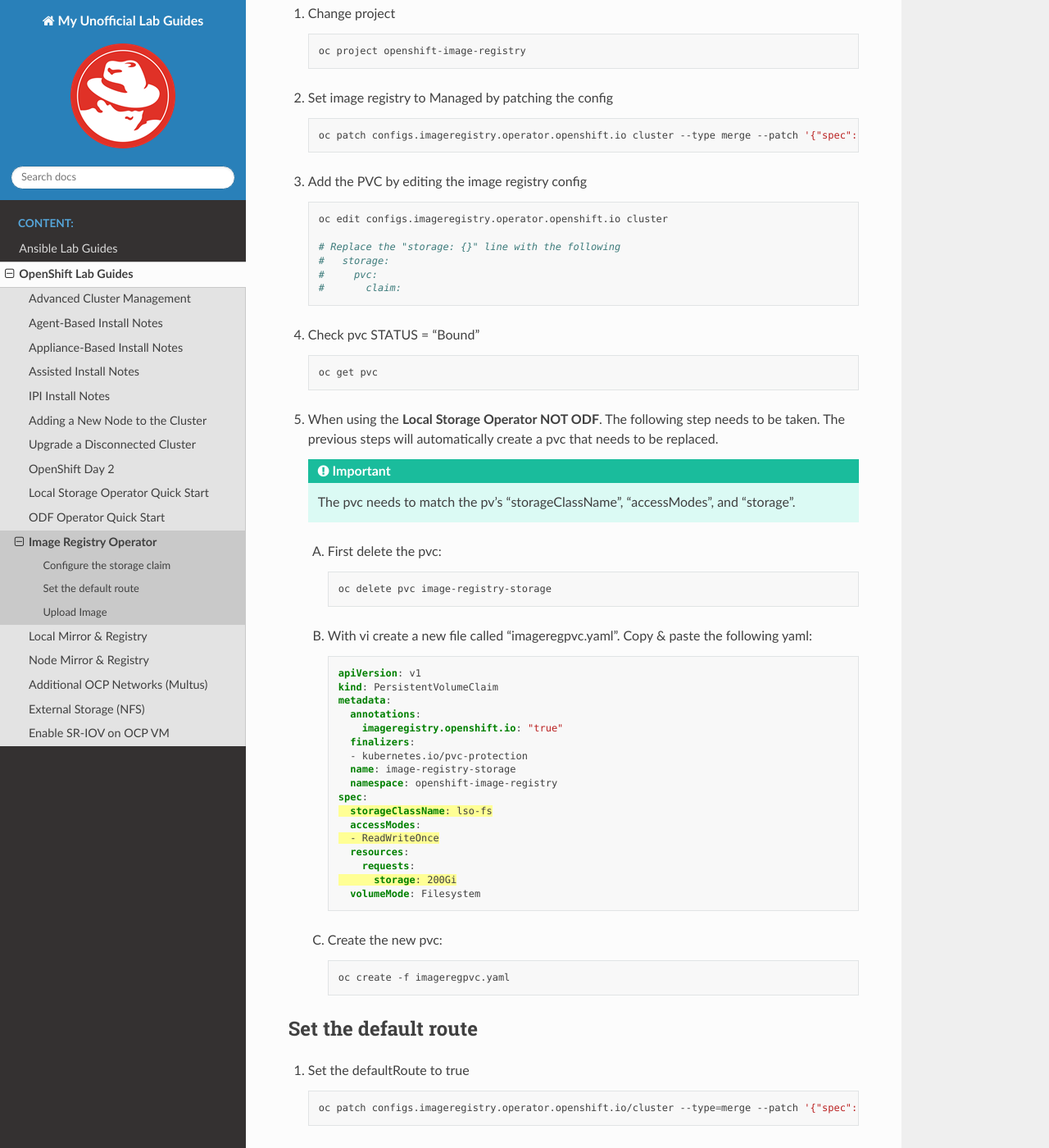
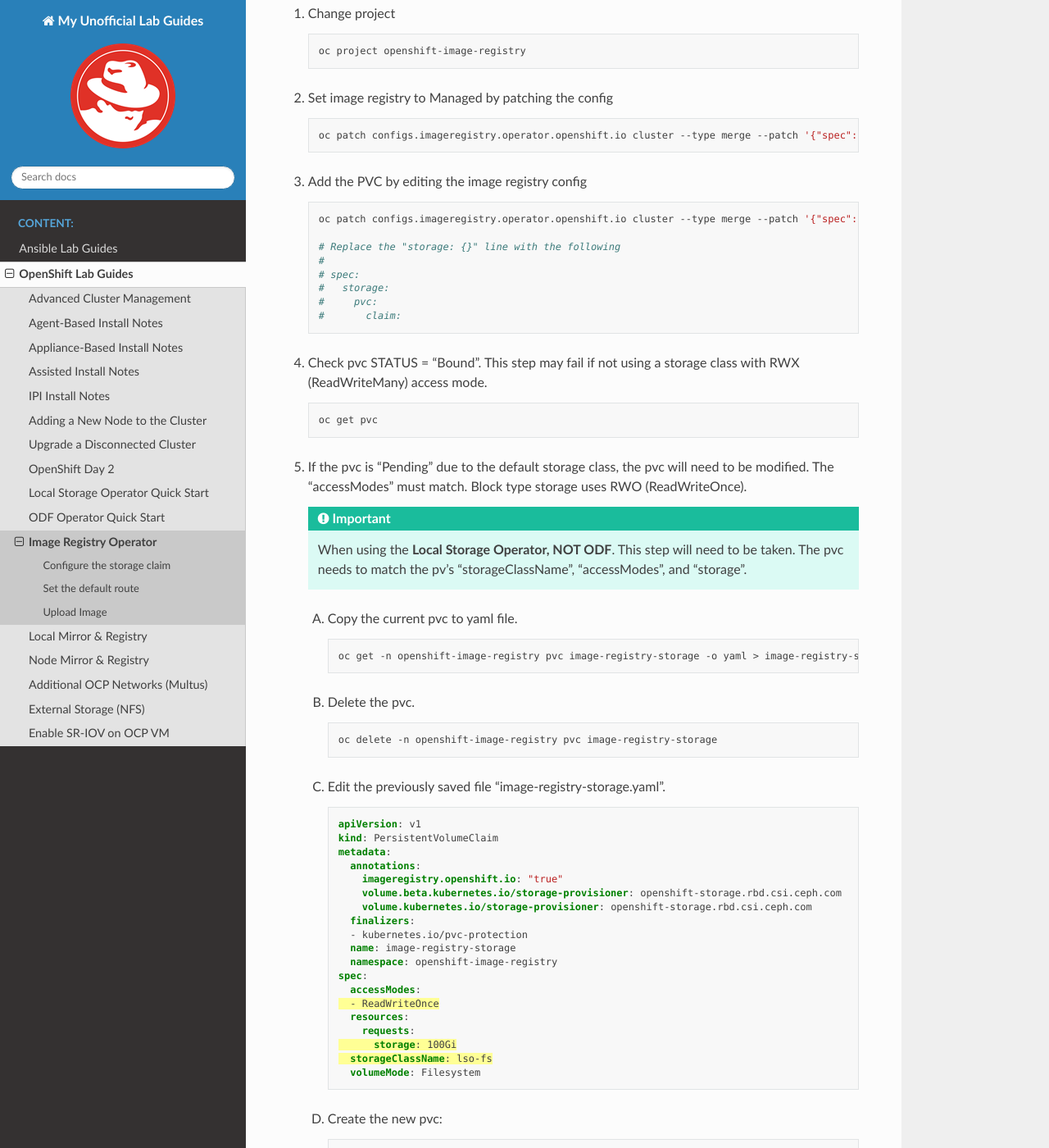
Before and after one commit to vtog/labGuides, a Sphinx documentation site: the page built from source/ocp/image-registry.rst, in a window 1280 px wide and 1400 px high, scrolled down 504 px. Shown: the whole window at 82% size. Built offline with Sphinx 7.4.7 and the Read the Docs theme 3.1.0, drawn with Linux system fonts in a browser that asks for light colours; pages that are not in the unit, such as notebooks, are missing from menus; some of the changed text lies outside the part shown.

Commit message:
image registry update for 4.18

```diff
--- a/source/ocp/image-registry.rst
+++ b/source/ocp/image-registry.rst
@@ -31,61 +31,72 @@
 
    .. code-block:: bash
 
-      oc edit configs.imageregistry.operator.openshift.io cluster
+      oc patch configs.imageregistry.operator.openshift.io cluster --type merge --patch '{"spec":{"storage":{"pvc":{"claim":""}}}}'
 
       # Replace the "storage: {}" line with the following
+      #
+      # spec:
       #   storage:
       #     pvc:
       #       claim:
 
-#. Check pvc STATUS = "Bound"
+#. Check pvc STATUS = "Bound". This step may fail if not using a storage class
+   with RWX (ReadWriteMany) access mode.
 
    .. code-block:: bash
 
       oc get pvc
 
-#. When using the **Local Storage Operator NOT ODF**. The following step needs
-   to be taken. The previous steps will automatically create a pvc that needs
-   to be replaced.
+#. If the pvc is "Pending" due to the default storage class, the pvc will need
+   to be modified. The "accessModes" must match. Block type storage uses RWO
+   (ReadWriteOnce).
 
-   .. important:: The pvc needs to match the pv's "storageClassName",
-      "accessModes", and "storage".
+   .. important:: When using the **Local Storage Operator, NOT ODF**. This step
+      will need to be taken. The pvc needs to match the pv's
+      "storageClassName", "accessModes", and "storage".
 
-   A. First delete the pvc:
+   A. Copy the current pvc to yaml file.
 
       .. code-block:: bash
 
-         oc delete pvc image-registry-storage
+         oc get -n openshift-image-registry pvc image-registry-storage -o yaml > image-registry-storage.yaml
 
-   #. With vi create a new file called "imageregpvc.yaml". Copy & paste the
-      following yaml:
+   #. Delete the pvc.
+
+      .. code-block:: bash
+
+         oc delete -n openshift-image-registry pvc image-registry-storage
+
+   #. Edit the previously saved file "image-registry-storage.yaml".
 
       .. code-block:: yaml
-         :emphasize-lines: 11, 13, 16
+         :emphasize-lines: 14, 17, 18
 
          apiVersion: v1
          kind: PersistentVolumeClaim
          metadata:
            annotations:
              imageregistry.openshift.io: "true"
+             volume.beta.kubernetes.io/storage-provisioner: openshift-storage.rbd.csi.ceph.com
+             volume.kubernetes.io/storage-provisioner: openshift-storage.rbd.csi.ceph.com
            finalizers:
            - kubernetes.io/pvc-protection
            name: image-registry-storage
            namespace: openshift-image-registry
          spec:
-           storageClassName: lso-fs
            accessModes:
            - ReadWriteOnce
            resources:
              requests:
-               storage: 200Gi
+               storage: 100Gi
+           storageClassName: lso-fs
            volumeMode: Filesystem
 
    #. Create the new pvc:
 
       .. code-block:: bash
 
-         oc create -f imageregpvc.yaml
+         oc create -f image-registry-storage.yaml
 
 Set the default route
 ---------------------
```
Also changed, not shown: other parts of source/ocp/image-registry.rst (+1 -1 lines).
